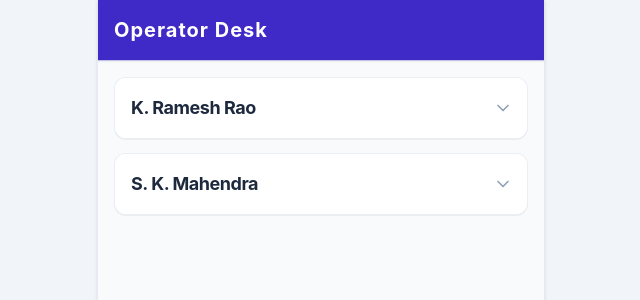
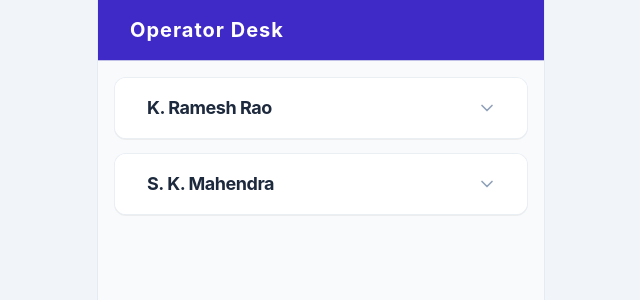
Before and after one commit to SarathM254/Fro, a React (Vite) app: page / in a window 1280 px wide. Shown: the top 300 px of the page, without its empty margins (319-959 px from the left). Built offline with nearby package versions, Linux system fonts and the light colour scheme.

Commit message:
Adjusted

```diff
--- a/src/components/AuditBillChallan.jsx
+++ b/src/components/AuditBillChallan.jsx
@@ -35,7 +35,7 @@ export default function AuditBillChallan({ items, isAlreadyBilled, onChallanClea
     <div className="p-4 bg-slate-50/50 space-y-3">
 
       {/* Table Column Labels */}
-      <div className="flex justify-between items-center px-1 text-[11px] font-bold text-slate-400 uppercase tracking-wider">
+      <div className="flex justify-between items-center px-1 text-[14px] font-bold text-slate-400 uppercase tracking-wider">
         <span>Brand Name</span>
         <div className="flex items-center gap-x-8 pr-2">
           <span>Load</span>
--- a/src/components/OperatorDashboard.jsx
+++ b/src/components/OperatorDashboard.jsx
@@ -59,9 +59,9 @@ export default function OperatorDashboard() {
   };
 
   return (
-    <div className="w-full min-h-screen bg-slate-50 flex flex-col justify-start max-w-md mx-auto border-x border-slate-200/80 shadow-sm">
+    <div className="w-full min-h-screen bg-slate-50 flex flex-col justify-start max-w-md mx-auto border-x border-slate-200/80">
 
-      <div className="sticky top-0 bg-[rgb(63,42,199)] border-b border-slate-200/80 px-4 py-4 z-10 shadow-xs">
+      <div className="sticky top-0 bg-[rgb(63,42,199)] border-b border-slate-200/80 px-8 py-4 z-10 w-full">
         <h2 className="text-xl font-bold text-[rgb(255,255,255)] tracking-wider">Operator Desk</h2>
       </div>
 
@@ -89,7 +89,7 @@ export default function OperatorDashboard() {
               <button
                 type="button"
                 onClick={() => toggleAccordion(bill._id)}
-                className={`w-full px-4 py-4 flex items-center justify-between text-left transition-colors duration-150 ${
+                className={`w-full px-8 py-4 flex items-center justify-between text-left transition-colors duration-150 ${
                   isAlreadyBilled ? 'bg-emerald-50/10' : isTemporaryChecked ? 'bg-emerald-50/5' : 'bg-white hover:bg-slate-50/40'
                 }`}
               >
```
